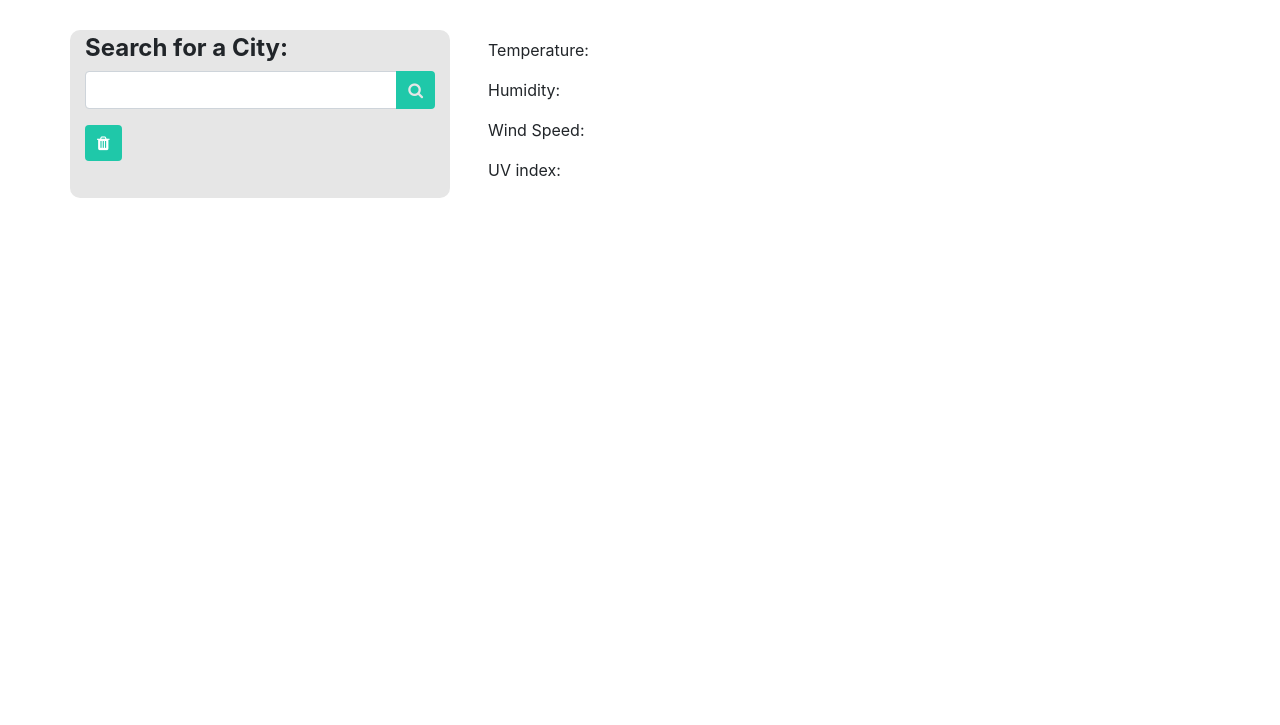
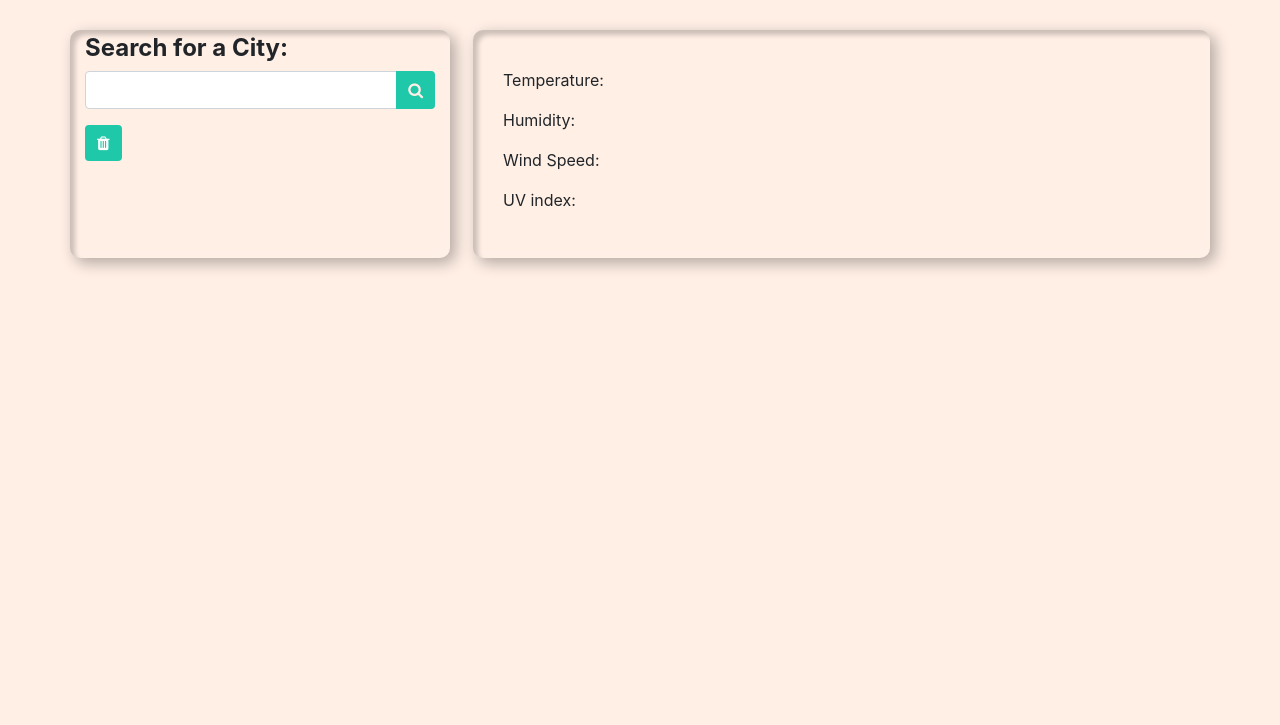
Before and after one commit to NBK-01/Weather-dash, a plain HTML site: page index.html in a window 1280 px wide. Shown: the part 75-800 px from the top of the page. Drawn offline with nearby package versions, Linux system fonts and the light colour scheme.

Commit message:
Added styling to current weather container + changed styling of all elements

```diff
--- a/assets/css/style.css
+++ b/assets/css/style.css
@@ -1,9 +1,15 @@
 :root{
     --accent: #1FC8A9;
-    --white: #E6E6E6;
+    --white: #FFEFE5;
     --black: #181A27;
+    --shadow: inset 5px 5px 5px rgba(0, 0, 0, 0.2),
+    inset -5px -5px 15px rgba(255, 255, 255, 0.1),
+    5px 5px 15px rgba(0, 0, 0, 0.3), -5px -5px 15px rgba(255, 255, 255, 0.1);
 }
 
+body{
+    background-color: var(--white);
+}
 
 .header {
     background-color: var(--accent);
@@ -13,8 +19,13 @@
 }
 
 .search-container {
-    background-color: var(--white);
+    box-shadow: var(--shadow);
     border-radius: 10px;
+}
+#current-weather{
+    box-shadow: var(--shadow);
+    border-radius: 10px;
+    padding: 30px;
 }
 
 #clear-cities {
```
